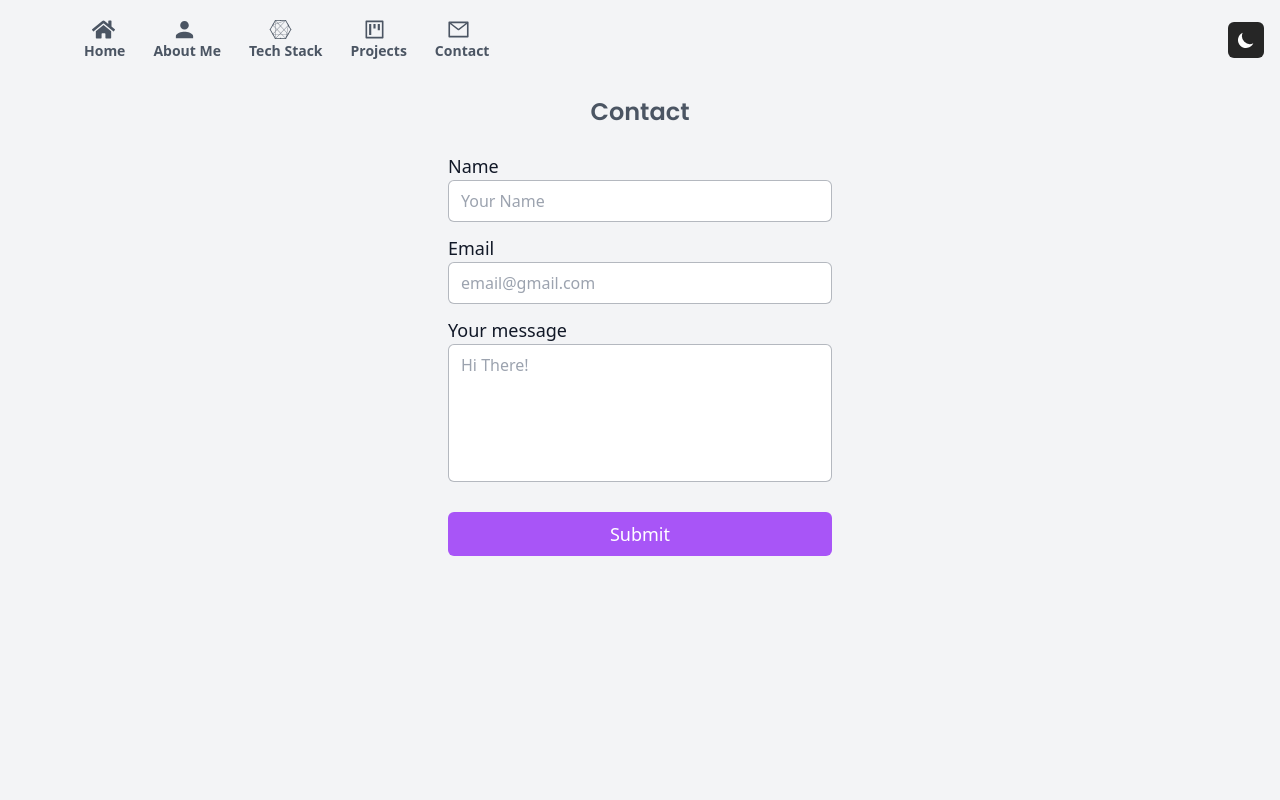
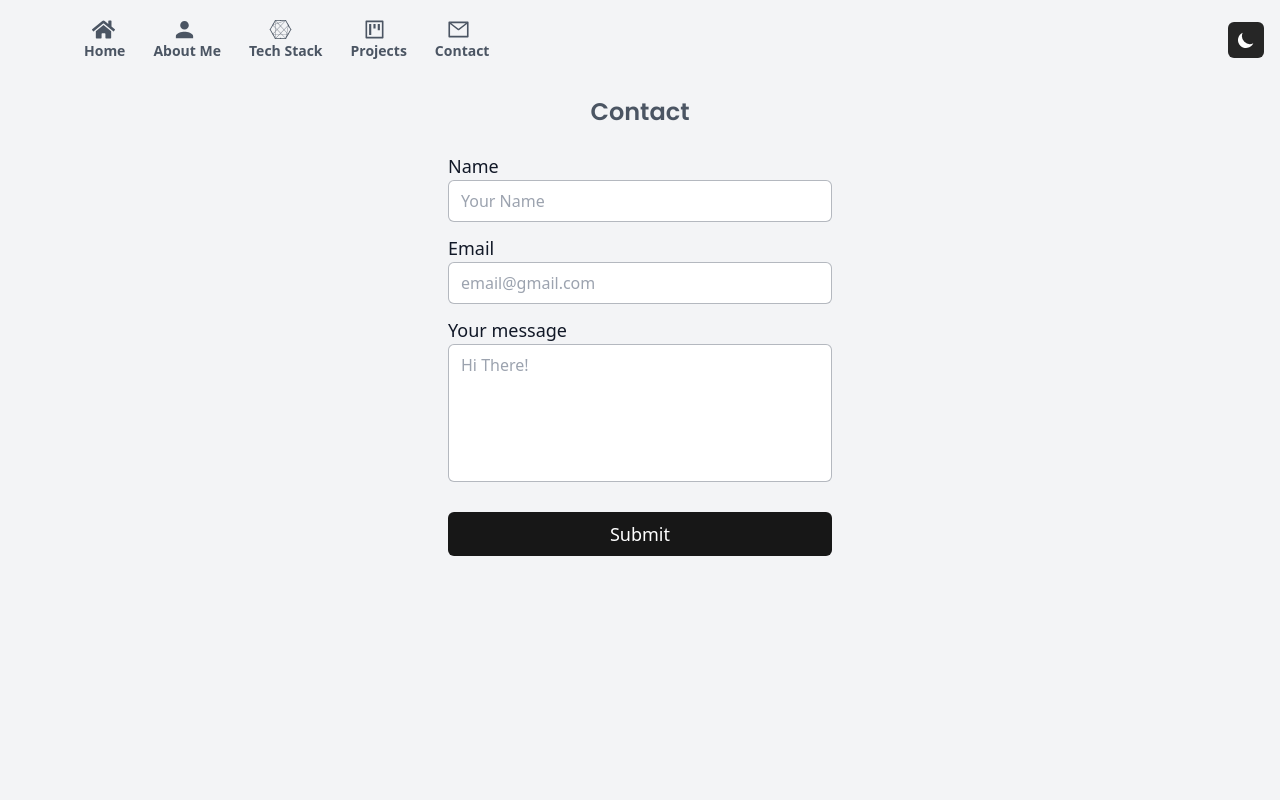
Before and after one commit to johncanero/johncanero-website, a Next.js app: page /contact in a window 1280 px wide. Shown: the top 800 px of the page. Built offline with nearby package versions, Linux system fonts and the light colour scheme.

Commit message:
Fix Contact Form

```diff
--- a/pages/contact/index.tsx
+++ b/pages/contact/index.tsx
@@ -15,7 +15,7 @@ const contact = () => {
               <Input id="name" name="name" placeholder="Your Name" label="Name" />
               <Input id="email" name="name" placeholder="email@gmail.com" label="Email" />
               <TextArea id="message" name="message" placeholder="Hi There!" label="Your message" />
-              <button className="py-2 mt-6 text-lg text-white bg-purple-500 rounded-md outline-none w-80 md:w-96 active:bg-purple-600 focus:ring-2 focus:ring-purple-400 disabled:bg-opacity-50 disabled:cursor-not-allowed" type="submit"
+              <button className="py-2 mt-6 text-lg text-white rounded-md outline-none dark:text-neutral-900 bg-neutral-900 dark:bg-neutral-200 w-80 md:w-96 active:bg-neutral-500 dark:active:bg-neutral-500 focus:ring-2 focus:ring-neutral-800 disabled:bg-opacity-50 disabled:cursor-not-allowed" type="submit"
 
               >Submit</button>
             </form>
```
